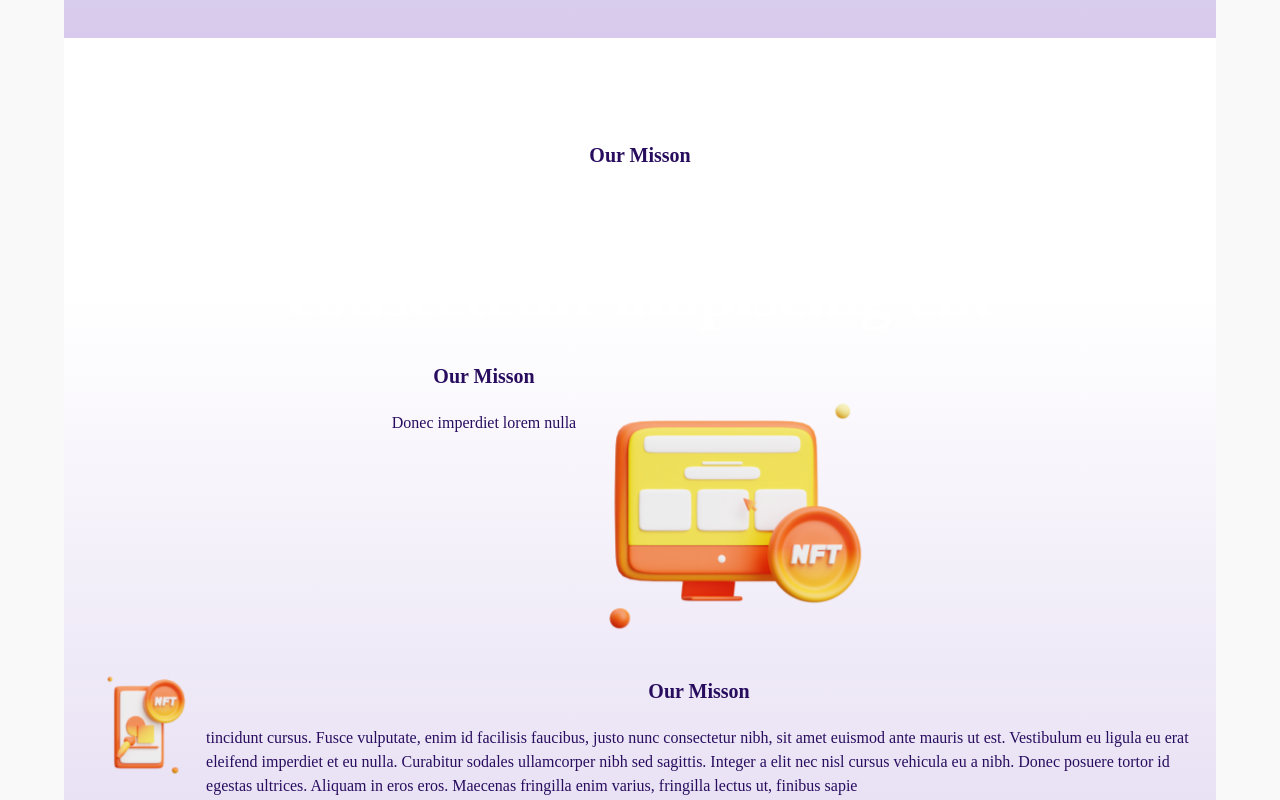
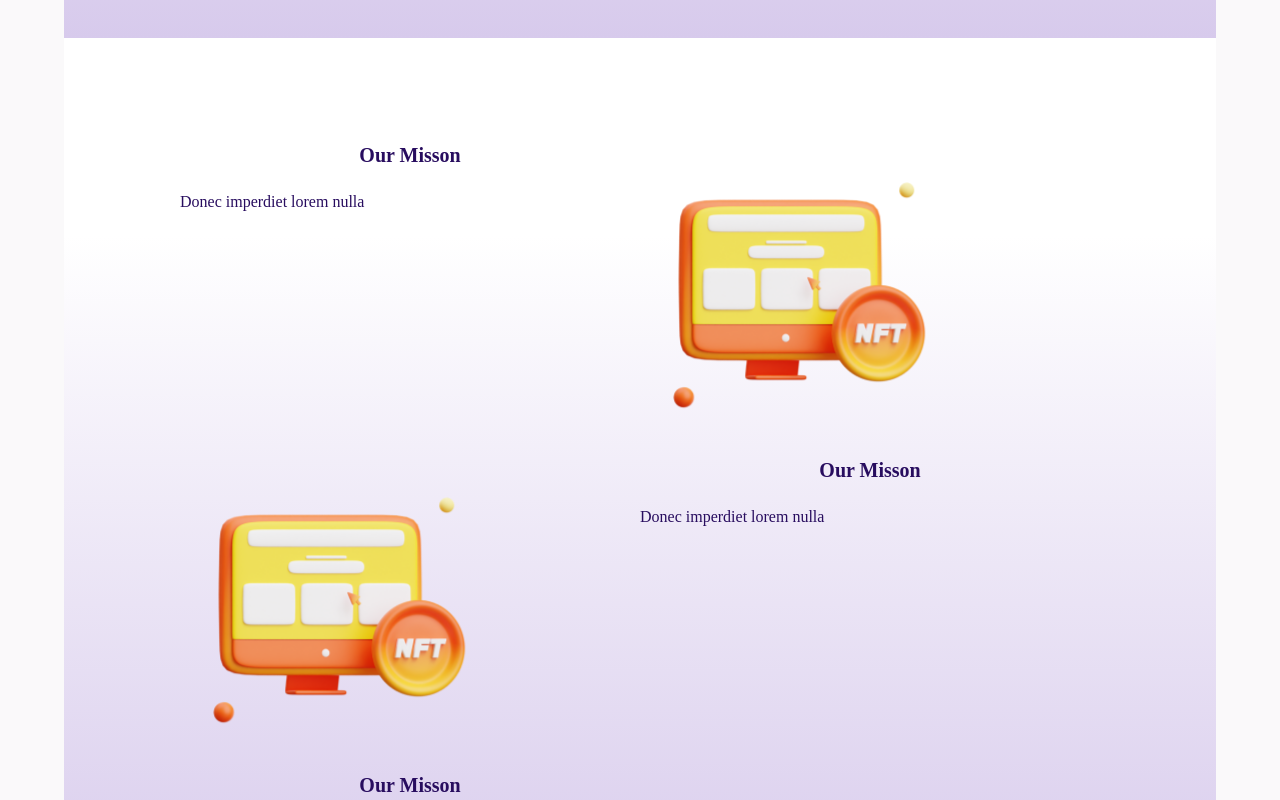
Before and after one commit to DCNFT/nft-ft, a Next.js app: page / in a window 1280 px wide. Shown: the part 1860-2660 px from the top of the page. Built offline with nearby package versions, Linux system fonts and the light colour scheme; a web font is replaced by a local one.

Commit message:
feat : side aos wrapper 구현

```diff
--- /dev/null
+++ b/src/views/Home/Layout/ImageWrapper.tsx
@@ -0,0 +1,37 @@
+import Image from 'next/image'
+import styled, { keyframes } from 'styled-components'
+import { ReactElement } from 'react'
+const flyingAnim = () => keyframes`
+  from {
+    transform: translate(0,  0px);
+  }
+  50% {
+    transform: translate(-5px, -5px);
+  }
+  to {
+    transform: translate(0, 0px);
+  }
+`
+const St = {
+  ImageWrapper: styled.div`
+    width: 100%;
+    animation: ${flyingAnim} 3.5s ease-in-out infinite;
+    will-change: transform;
+    > span {
+      overflow: visible !important; // make sure the next-image pre-build blur image not be cropped
+    }
+  `,
+}
+
+type ImageWrapperProps = {
+  src: any
+  alt: string
+}
+const ImageWrapper = ({ src, alt }: ImageWrapperProps) => {
+  return (
+    <St.ImageWrapper>
+      <Image src={src} priority placeholder="blur" alt={alt} />
+    </St.ImageWrapper>
+  )
+}
+export default ImageWrapper
--- a/src/views/Home/Layout/LayoutContainer.tsx
+++ b/src/views/Home/Layout/LayoutContainer.tsx
@@ -9,6 +9,7 @@ import Image from 'next/image'
 import styled, { keyframes } from 'styled-components'
 import NFTMonitoring from '../../../../public/images/home/nft/Monitoring_2_1.png'
 import Text from 'components/Common/Text/Text'
+import { ReactElement } from 'react'
 
 const flyingAnim = () => keyframes`
   from {
@@ -80,7 +81,22 @@ const StarsWrapper = styled.div`
   }
 `
 
-const Hero = () => {
+type LayoutContainerProps = {
+  leftChildren: ReactElement
+  rightChildren: ReactElement
+  leftAosArray: string[]
+  rightAosArray: string[]
+}
+
+const LeftContainer = styled.div`
+  flex: 1 1;
+  justify-content: center;
+`
+const RightContainer = styled.div`
+  flex: 1 1;
+  justify-content: center;
+`
+const LayoutContainer = ({ leftChildren, rightChildren, leftAosArray, rightAosArray }: LayoutContainerProps) => {
   const { theme } = useTheme()
 
   return (
@@ -94,28 +110,37 @@ const Hero = () => {
         id="homepage-hero"
       >
         <Flex
-          height={['192px', null, null, '100%']}
-          width={['192px', null, null, '100%']}
+          height={['100%', null, null, '100%']}
+          width={['100%', null, null, '100%']}
           flex={[null, null, null, '1']}
-          mb={['24px', null, null, '0']}
+          mb={['0', null, null, '0']}
           position="relative"
           justifyContent="center"
         >
-          <div>
-            <Heading scale="md" mb="24px" mt="10px" textAlign="center">
-              Our Misson
-            </Heading>
-            <Text>Donec imperdiet lorem nulla </Text>
-          </div>
-          <div>
-            <ImageWrapper>
-              <Image src={NFTMonitoring} priority placeholder="blur" alt={'NFT'} />
-            </ImageWrapper>
-          </div>
+          <LeftContainer
+            data-aos={leftAosArray[0] && leftAosArray[0]}
+            data-aos-offset={leftAosArray[1] && leftAosArray[1]}
+            data-aos-easing={leftAosArray[2] && leftAosArray[2]}
+            data-aos-duration={leftAosArray[3] && leftAosArray[3]}
+            data-aos-anchor={leftAosArray[4] && leftAosArray[4]}
+            data-aos-placement={leftAosArray[5] && leftAosArray[5]}
+          >
+            {leftChildren}
+          </LeftContainer>
+          <RightContainer
+            data-aos={rightAosArray[0] && rightAosArray[0]}
+            data-aos-offset={rightAosArray[1] && rightAosArray[1]}
+            data-aos-easing={rightAosArray[2] && rightAosArray[2]}
+            data-aos-duration={rightAosArray[3] && rightAosArray[3]}
+            data-aos-anchor={rightAosArray[4] && rightAosArray[4]}
+            data-aos-placement={rightAosArray[5] && rightAosArray[5]}
+          >
+            {rightChildren}
+          </RightContainer>
         </Flex>
       </Flex>
     </>
   )
 }
 
-export default Hero
+export default LayoutContainer
--- a/src/views/Home/index.tsx
+++ b/src/views/Home/index.tsx
@@ -1,4 +1,4 @@
-import styled from 'styled-components'
+import styled, { keyframes } from 'styled-components'
 import PageSection from 'components/PageSection'
 import useTheme from 'hooks/useTheme'
 import Container from 'components/Layout/Container'
@@ -6,7 +6,12 @@ import { PageMeta } from 'components/Layout/Page'
 import Hero from './components/Hero'
 import Misson from './components/Misson'
 import Heading from 'components/Common/Heading/Heading'
+import { Text } from 'components/Common/Text'
 import Page from 'components/Layout/Page'
+import LayoutContainer from './Layout/LayoutContainer'
+import ImageWrapper from './Layout/ImageWrapper'
+import NFTMonitoring from '../../../public/images/home/nft/Monitoring_2_1.png'
+
 const StyledHeroSection = styled(PageSection)`
   padding-top: 16px;
 
@@ -46,10 +51,28 @@ const HeadingContainer = styled.div`
 
   justify-content: flex-start;
 `
+
+//aos
+//offest
+//easing
+//duration
+//anchor
+//placement
+const leftAosArray = ['fade-zoom-in', '200', 'ease-in-sine', '600']
+const rightAosArray = ['fade-zoom-in', '200', 'ease-in-sine', '600']
 const Home: React.FC = () => {
   const { theme } = useTheme()
 
   const HomeSectionContainerStyles = { margin: '0', width: '100%', height: '100vh', maxWidth: '968px' }
+  const right = <ImageWrapper src={NFTMonitoring} alt="nft" />
+  const left = (
+    <>
+      <Heading scale="md" mb="24px" mt="10px" textAlign="center">
+        Our Misson
+      </Heading>
+      <Text>Donec imperdiet lorem nulla </Text>
+    </>
+  )
 
   return (
     <>
@@ -73,6 +96,31 @@ const Home: React.FC = () => {
         </PageSection>
 
         <PageSection
+          innerProps={{ style: HomeSectionContainerStyles }}
+          background={theme.isDark ? theme.colors.background : 'linear-gradient(180deg, #FFFFFF 22%, #D7CAEC 100%)'}
+          index={2}
+        >
+          <LayoutContainer
+            leftChildren={left}
+            rightChildren={right}
+            leftAosArray={leftAosArray}
+            rightAosArray={rightAosArray}
+          />
+          <LayoutContainer
+            leftChildren={right}
+            rightChildren={left}
+            leftAosArray={leftAosArray}
+            rightAosArray={rightAosArray}
+          />
+          <LayoutContainer
+            leftChildren={left}
+            rightChildren={right}
+            leftAosArray={leftAosArray}
+            rightAosArray={rightAosArray}
+          />
+        </PageSection>
+
+        {/* <PageSection
           innerProps={{}}
           background={
             theme.isDark
@@ -82,7 +130,7 @@ const Home: React.FC = () => {
           index={2}
         >
           <Misson />
-        </PageSection>
+        </PageSection> */}
       </Page>
     </>
   )
```
